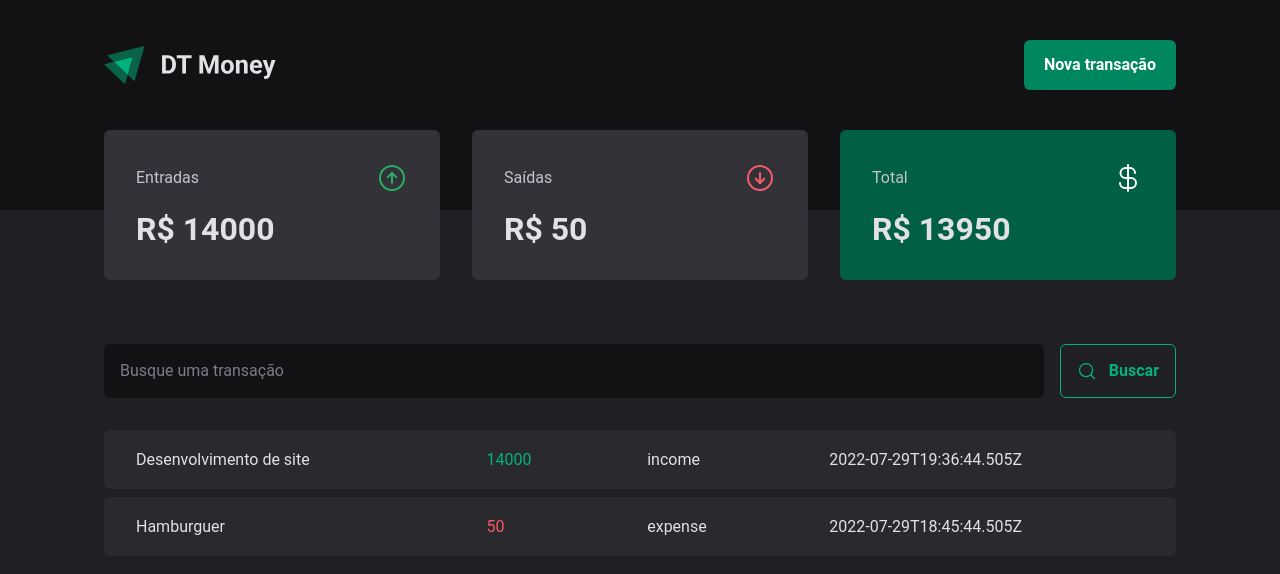
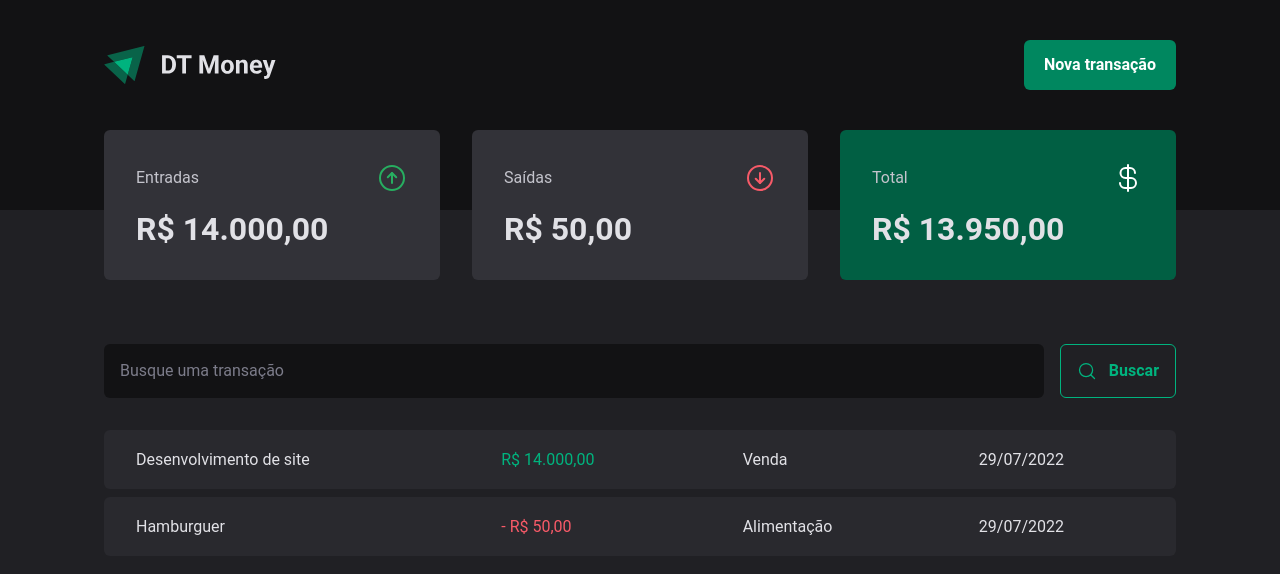
Before and after one commit to guirecordon/03-dt-money, a React app: page / in a window 1280 px wide. Shown: the top 574 px of the page. Built offline with nearby package versions, Linux system fonts and the light colour scheme; data requests are answered from the project's data file; the HTML template or start-up script is replaced by a standard one.

Commit message:
Format price and date

```diff
--- a/src/components/Summary/index.tsx
+++ b/src/components/Summary/index.tsx
@@ -2,6 +2,7 @@ import { SummaryCard, SummaryContainer } from "./styles";
 import { ArrowCircleDown, ArrowCircleUp, CurrencyDollar } from 'phosphor-react'
 import { useContext } from "react";
 import { TransactionsContext } from "../../contexts/TransactionsContext";
+import { priceFormatter } from "../../utils/formatter";
 
 export function Summary() {
   const { transactions } = useContext(TransactionsContext)
@@ -25,7 +26,7 @@ export function Summary() {
           <span>Entradas</span>
           <ArrowCircleUp size={32} color="#27AE60"  />
         </header>
-        <strong>R$ {summary.income}</strong>
+        <strong>{priceFormatter.format(summary.income)}</strong>
       </SummaryCard>
 
       <SummaryCard>
@@ -33,7 +34,7 @@ export function Summary() {
           <span>Saídas</span>
           <ArrowCircleDown size={32} color="#F75A68"  />
         </header>
-        <strong>R$ {summary.expense}</strong>
+        <strong>{priceFormatter.format(summary.expense)}</strong>
       </SummaryCard>
 
       <SummaryCard variant="green">
@@ -41,7 +42,7 @@ export function Summary() {
           <span>Total</span>
           <CurrencyDollar size={32} color="#fff"  />
         </header>
-        <strong>R$ {summary.total}</strong>
+        <strong>{priceFormatter.format(summary.total)}</strong>
       </SummaryCard>
     </SummaryContainer>
   )
--- a/src/pages/Transactions/index.tsx
+++ b/src/pages/Transactions/index.tsx
@@ -2,6 +2,7 @@ import { useContext, useEffect, useState } from "react";
 import { Header } from "../../components/Header";
 import { Summary } from "../../components/Summary";
 import { TransactionsContext } from "../../contexts/TransactionsContext";
+import { dateFormatter, priceFormatter } from "../../utils/formatter";
 import { SearchForm } from "./components/SearchForm";
 import { PriceHighlight, TransactionsContainer, TransactionsTable } from "./styles";
 
@@ -19,13 +20,18 @@ export function Transactions() {
       <TransactionsTable>
         <tbody>
 
-          {transactions.map(({id, description, price, type, createdAt}) => {
+          {transactions.map(({id, description, price, type, createdAt, category}) => {
             return (
               <tr key={id}>
               <td>{description}</td>
-              <td><PriceHighlight variant={type}>{price}</PriceHighlight></td>
-              <td>{type}</td>
-              <td>{createdAt}</td>
+              <td>
+                <PriceHighlight variant={type}>
+                  {type === 'expense' && '- '}
+                  {priceFormatter.format(price)}
+                </PriceHighlight>
+              </td>
+              <td>{category}</td>
+              <td>{dateFormatter.format(new Date(createdAt))}</td>
             </tr>
             )
           })}
--- /dev/null
+++ b/src/utils/formatter.ts
@@ -0,0 +1,6 @@
+export const dateFormatter = new Intl.DateTimeFormat('pt-BR')
+
+export const priceFormatter = new Intl.NumberFormat('pt-BR', {
+  style: 'currency',
+  currency: 'BRL',
+})
```
